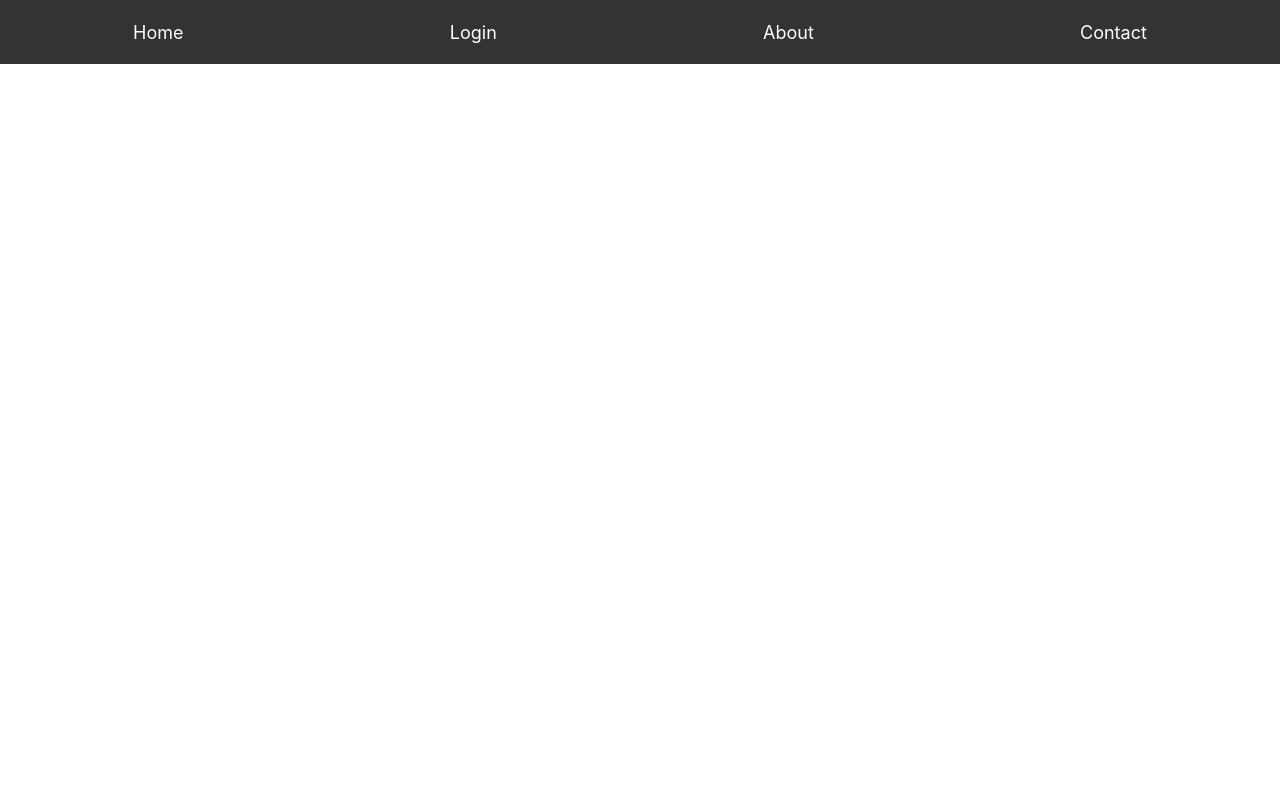
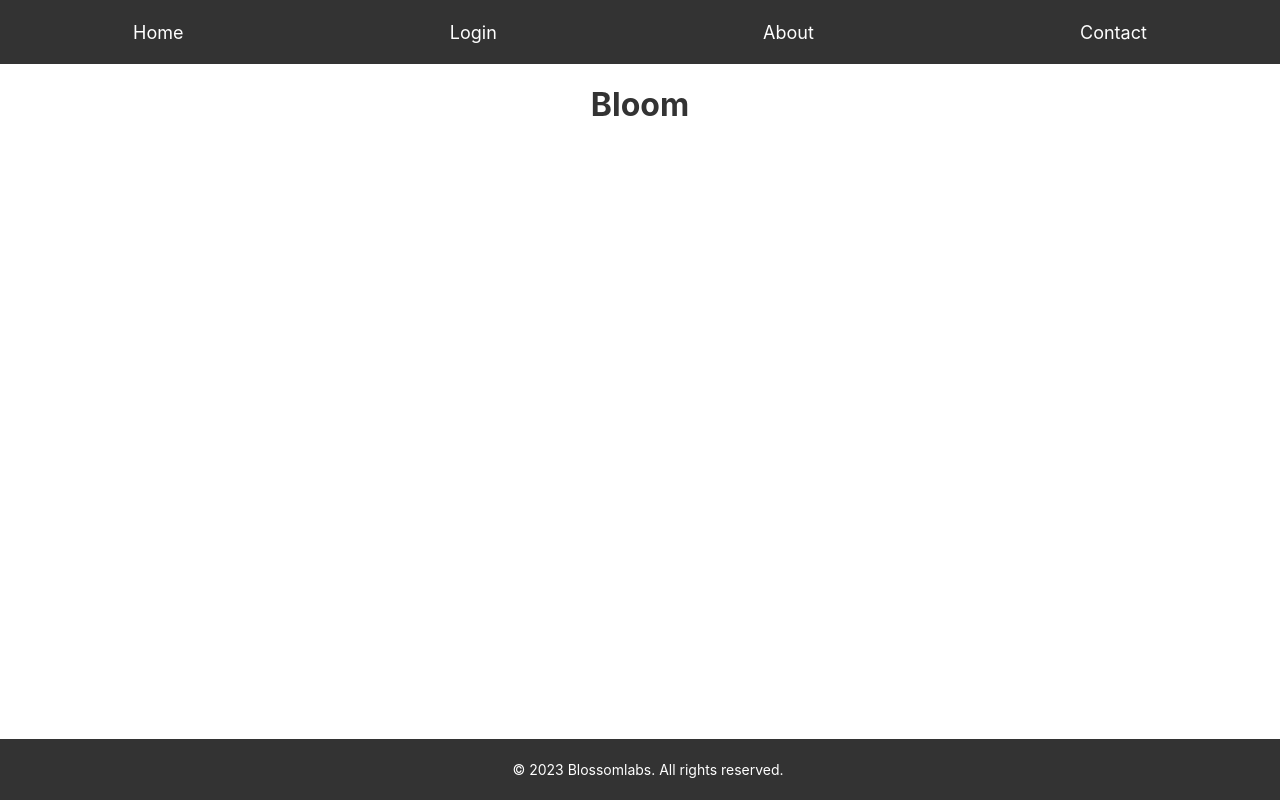
Before and after one commit to blossomlabsio/bloom, a React (Create React App) app: page / in a window 1280 px wide. Built offline with nearby package versions, Linux system fonts and the light colour scheme.

Commit message:
feat: added footer and main component

```diff
--- /dev/null
+++ b/src/App.css
@@ -0,0 +1,5 @@
+body {
+  margin: 0;
+  padding: 0;
+  overflow-x: hidden;
+}
--- a/src/App.tsx
+++ b/src/App.tsx
@@ -1,9 +1,13 @@
+import { Footer } from './components/Footer';
 import { NavigationBar } from './components/NavigationBar';
-
+import './App.css';
+import { BloomMain } from './components/BloomMain';
 function App() {
   return (
     <div>
       <NavigationBar />
+      <BloomMain />
+      <Footer />
     </div>
   );
 }
--- /dev/null
+++ b/src/components/BloomMain/index.tsx
@@ -0,0 +1,9 @@
+import { BloomComponent } from './styled';
+
+export const BloomMain = () => {
+  return (
+    <BloomComponent>
+      <h1>Bloom</h1>
+    </BloomComponent>
+  );
+};
--- /dev/null
+++ b/src/components/BloomMain/styled.tsx
@@ -0,0 +1,12 @@
+import styled from 'styled-components';
+
+export const BloomComponent = styled.main`
+  background-color: white;
+  color: #333;
+  text-align: center;
+  display: flex;
+  //   box-shadow: 0 0 10px rgba(0, 0, 0, 0.2);
+  height: 100%;
+  justify-content: center;
+  align-items: center;
+`;
--- /dev/null
+++ b/src/components/Footer/index.tsx
@@ -0,0 +1,9 @@
+import { FooterContainer } from './styled';
+
+export const Footer = () => {
+  return (
+    <FooterContainer>
+      <p>&copy; {new Date().getFullYear()} Blossomlabs. All rights reserved.</p>
+    </FooterContainer>
+  );
+};
--- /dev/null
+++ b/src/components/Footer/styled.tsx
@@ -0,0 +1,12 @@
+import styled from 'styled-components';
+
+export const FooterContainer = styled.footer`
+  background-color: #333;
+  color: white;
+  padding: 0.5rem;
+  text-align: center;
+  font-size: 14px;
+  position: absolute;
+  bottom: 0;
+  width: 100%;
+`;
--- a/src/components/NavigationBar/styled.tsx
+++ b/src/components/NavigationBar/styled.tsx
@@ -7,7 +7,6 @@ export const NavbarContainer = styled.nav`
   align-items: center;
   padding: 0.5rem 0;
   height: 3rem;
-
   @media (max-width: 768px) {
     height: 2.5rem;
   }
```
